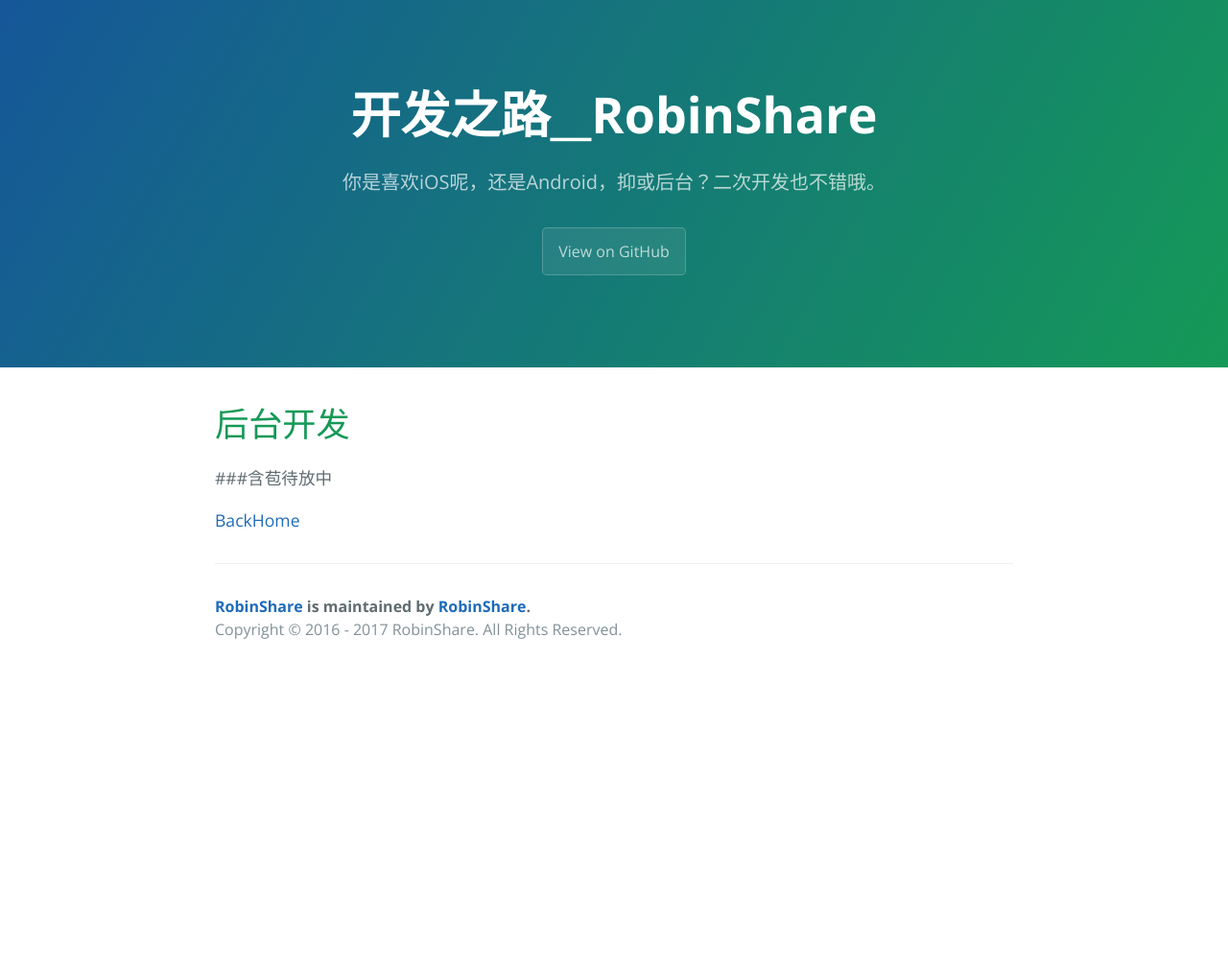
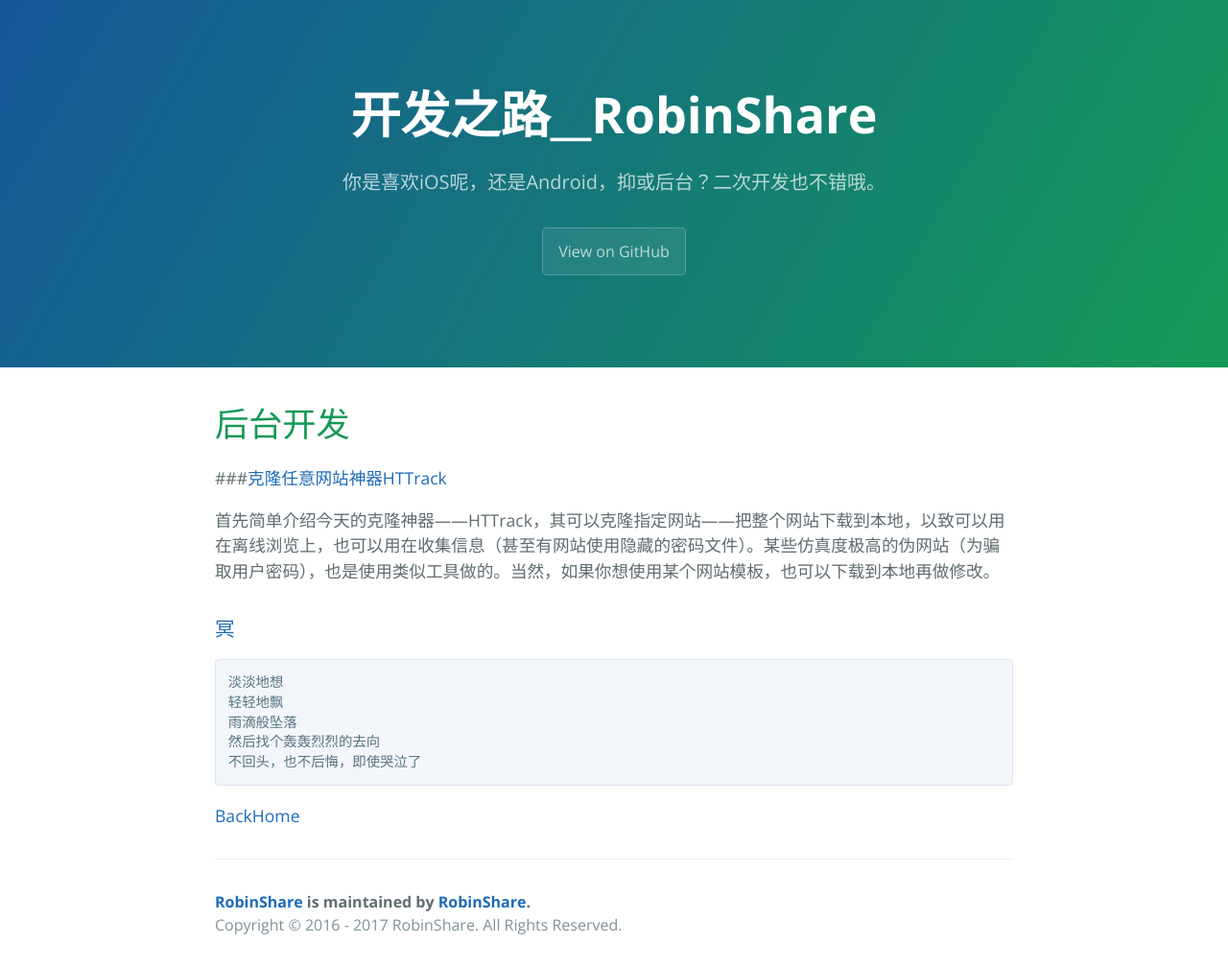
Before and after one commit to RobinShare/RobinShare, a Jekyll site: the page built from md/platformCodeMark.md, in a window 1280 px wide. Shown: the whole page at 96% size. Built offline with Jekyll 4.4.1, drawn with Linux system fonts in a browser that asks for light colours; our own code applies the rules of GitHub Pages for plain Markdown files; before the commit the page ends 900 px from its top, so only the background shows below that.

Commit message:
克隆任意网站HTTrack

````diff
--- a/md/platformCodeMark.md
+++ b/md/platformCodeMark.md
@@ -4,7 +4,23 @@ layout: default
 
 # 后台开发
 
-###含苞待放中
+
+
+###[克隆任意网站神器HTTrack](platformCodeMark/克隆任意网站HTTrack.md)
+
+首先简单介绍今天的克隆神器——HTTrack，其可以克隆指定网站——把整个网站下载到本地，以致可以用在离线浏览上，也可以用在收集信息（甚至有网站使用隐藏的密码文件）。某些仿真度极高的伪网站（为骗取用户密码），也是使用类似工具做的。当然，如果你想使用某个网站模板，也可以下载到本地再做修改。
+
+
+
+### [冥](platformCodeMark/冥.md)
+
+```markdown
+淡淡地想
+轻轻地飘
+雨滴般坠落
+然后找个轰轰烈烈的去向
+不回头，也不后悔，即使哭泣了
+```
 
 
 
````
Also changed, not shown: md/platformCodeMark/克隆任意网站HTTrack.md (added, +31 -0 lines), md/platformCodeMark/克隆任意网站HTTrack/1.png (added), md/platformCodeMark/克隆任意网站HTTrack/2.png (added), 1 other file.
